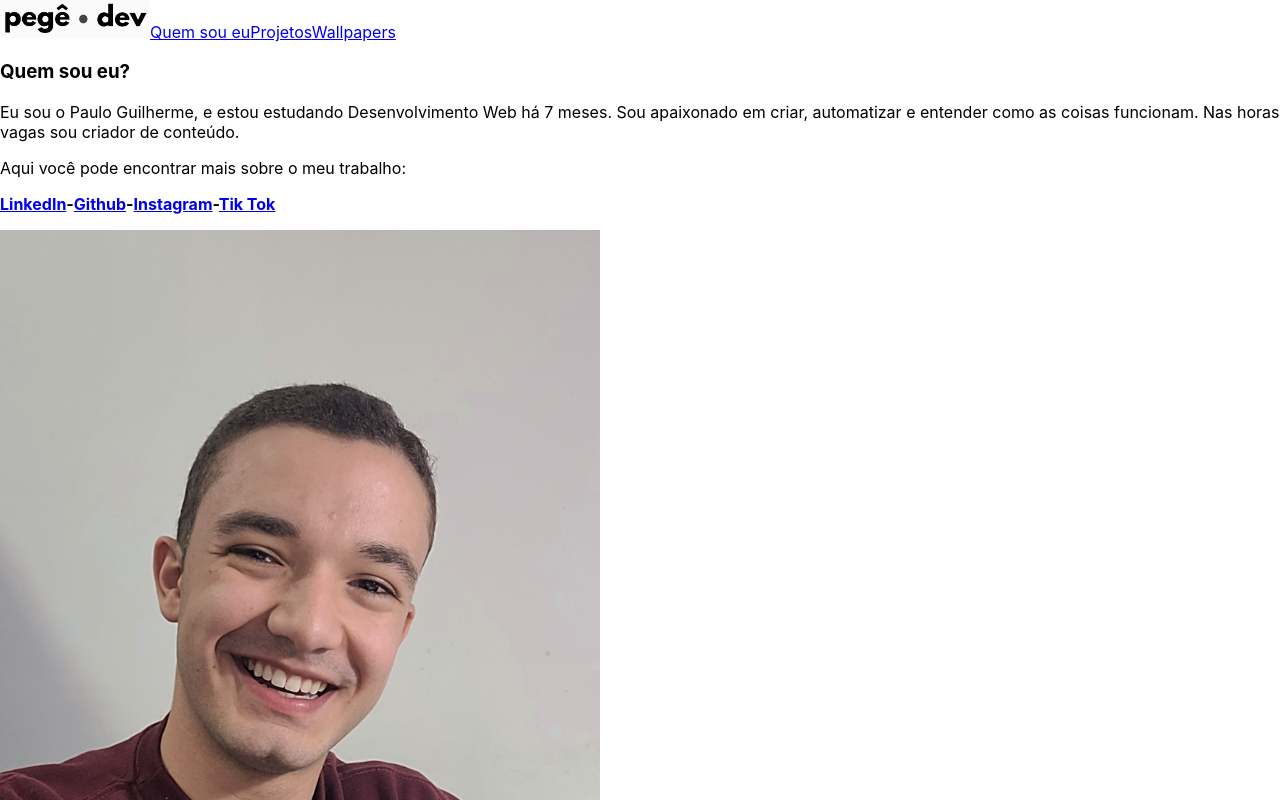
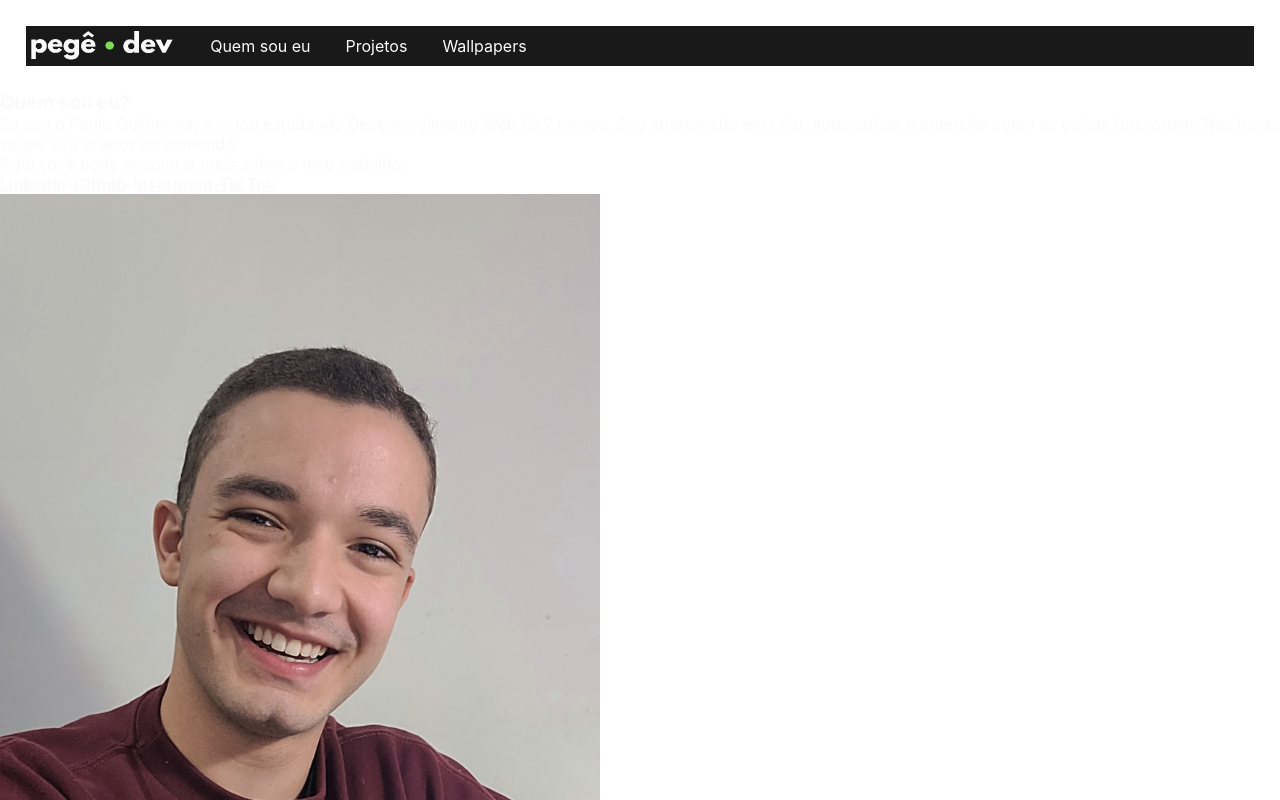
Before and after one commit to pguilhermef/pege-portfolio, a React (Create React App) app in the folder portfolio/: page / in a window 1280 px wide. Shown: the top 800 px of the page. Built offline with nearby package versions, Linux system fonts and the light colour scheme.

Commit message:
[Feature] Adiciona logo nova, espaçamento entre os links e pseudoclasse de hover e focus

```diff
--- a/portfolio/src/components/Navbar.jsx
+++ b/portfolio/src/components/Navbar.jsx
@@ -1,15 +1,18 @@
 import React, { Component } from 'react'
 import { Link } from 'react-router-dom'
-import Logo_light from '../images/pege-logos/logo-light.png'
+import Logo_dark from '../images/pege-logos/logo-dark.png'
+import '../css/Navbar.css'
 
 export class Navbar extends Component {
   render() {
     return (
-      <nav>
-        <img src={Logo_light} alt='logo pegê' width='150px'/>
-        <Link to="/">Quem sou eu</Link>
-        <Link to="/projects">Projetos</Link>
-        <Link to="/wallpapers">Wallpapers</Link>
+      <nav className='navbar'>
+        <img className='logo' src={Logo_dark} alt='logo pegê' width='150px'/>
+        <div className='navbar-links-container'>
+          <Link to="/" className='navbar-link'>Quem sou eu</Link>
+          <Link to="/projects" className='navbar-link'>Projetos</Link>
+          <Link to="/wallpapers" className='navbar-link'>Wallpapers</Link>
+        </div>
       </nav>
     )
   }
--- /dev/null
+++ b/portfolio/src/css/Navbar.css
@@ -0,0 +1,32 @@
+* {
+  margin: 0%;
+  /* background-color: #191919; */
+  color: #fafafa;
+}
+
+.navbar {
+  display: flex;
+  align-items: center;
+  background-color: #191919;
+  margin: 2%;
+}
+
+.navbar-links-container {
+  display: flex;
+  gap: 15px;
+  font-size: medium;
+}
+
+.navbar-link {
+  text-decoration: none;
+  padding: 10px;
+}
+
+.navbar-link:hover, .navbar-link:focus {
+  text-decoration: underline;
+  text-underline-offset: 7px;
+}
+
+.logo {
+  margin-right: 2%;
+}
```
Also changed, not shown: portfolio/src/images/pege-logos/logo-dark.png (added).
